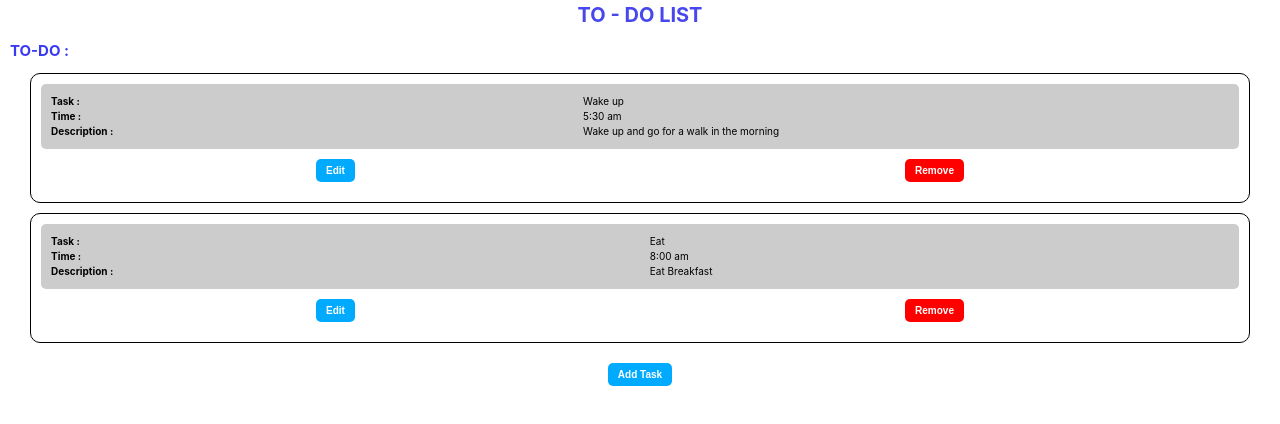
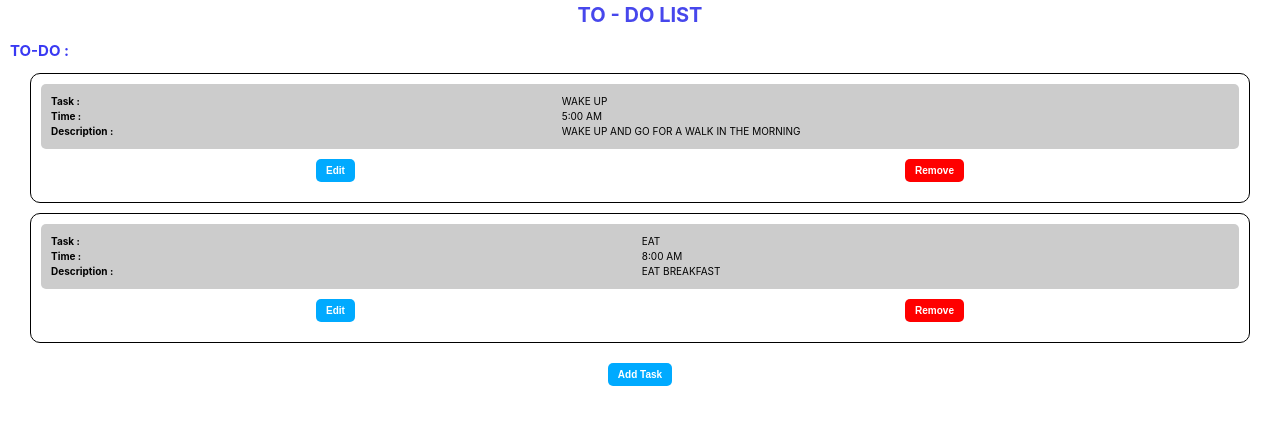
Before and after one commit to ROHITH29122002/todo, a React (Create React App) app: page / in a window 1280 px wide. Shown: the top 424 px of the page. Built offline with nearby package versions, Linux system fonts and the light colour scheme.

Commit message:
some changes.

```diff
--- a/src/Components/App.js
+++ b/src/Components/App.js
@@ -6,7 +6,7 @@ import TodoEdit from './TodoEdit';
 export const TodoContext = React.createContext()
 
 function App() {
-  const [ tasks , setTasks ] = useState(smapletasks)
+  const [ tasks , setTasks ] = useState(sampletasks)
   const LOCAL_STORAGE_KEY = 'TO-DO APP'
   const [selectedtaskid , setselectedtaskid] = useState()
   const selectedtask = tasks.find(task => task.id === selectedtaskid)
@@ -31,7 +31,7 @@ function App() {
     const NewTask = {
       id : uuidv4(),
       name : '',
-      time : '',
+      time : Date(),
       description : ''
     }
     setTasks([...tasks,NewTask])
@@ -59,11 +59,11 @@ function App() {
     </TodoContext.Provider>
   )
 }
-const smapletasks = [
+const sampletasks = [
   {
     id : uuidv4(),
     name : 'Wake up',
-    time : '5:30 am',
+    time : '5:00 am',
     description : 'Wake up and go for a walk in the morning'
   },
   {
--- a/src/Components/TodoEdit.js
+++ b/src/Components/TodoEdit.js
@@ -3,6 +3,7 @@ import { TodoContext } from './App';
 
 export default function TodoEdit({task}) {
   const {handleSelectedTask , handleTaskChange } = useContext(TodoContext)
+
   function handleChange(changes){
     handleTaskChange(task.id , {...task,...changes})
   }
--- a/src/css/App.css
+++ b/src/css/App.css
@@ -83,6 +83,7 @@ body {
 
 .todo-value {
   white-space: pre-wrap;
+  text-transform: uppercase;
 }
 .todo-container {
   border: 1px solid black;
@@ -130,6 +131,7 @@ body {
   border: 1px solid black;
   border-radius: 5px;
   padding: 0.5rem 1rem;
+  text-transform: capitalize;
 }
 
 .edit-textarea {
@@ -139,6 +141,7 @@ body {
   padding: 5px 10px;
   resize: none;
   height: 100px;
+  text-transform: uppercase;
 }
 
 .done-btn-container {
```
